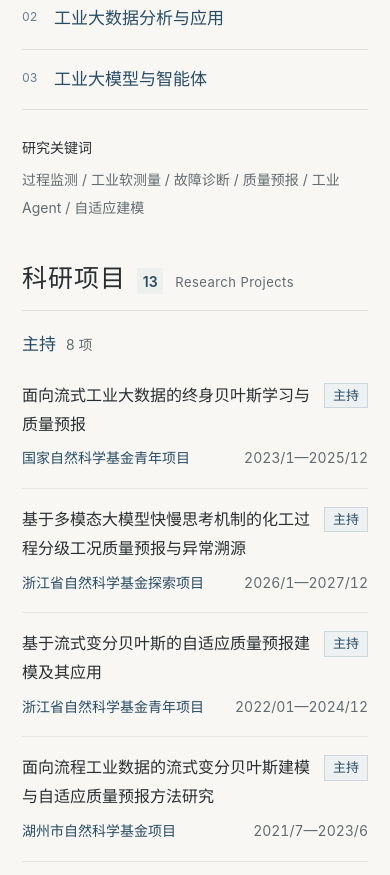
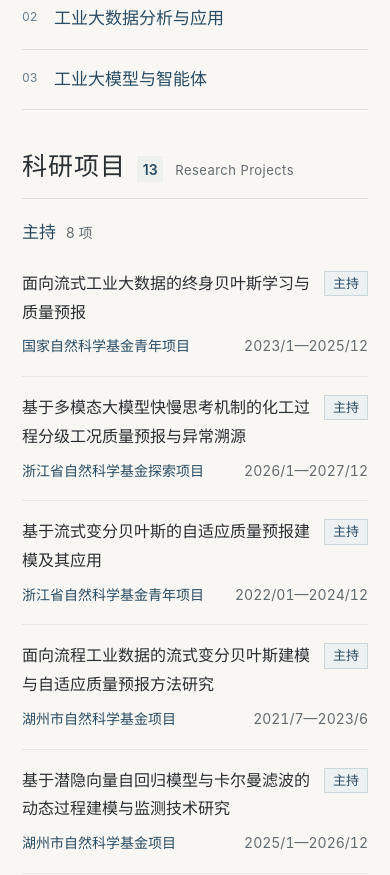
Before and after one commit to ZeallYang/ZeallYang.github.io, an Astro site: page / in a window 390 px wide. Shown: the part 1950-2825 px from the top of the page. Built offline with nearby package versions, Linux system fonts and the light colour scheme; Astro itself is replaced by a stand-in of ours.

Commit message:
Remove research keyword line from homepage

```diff
--- a/src/pages/index.astro
+++ b/src/pages/index.astro
@@ -75,7 +75,6 @@ const biographyPattern = new RegExp(`(${profile.biographyHighlights.map((phrase)
               <li><span class="research-number" aria-hidden="true">0{index + 1}</span><h3>{title}</h3>{topics.length > 0 && <p>{topics.join(' · ')}</p>}</li>
             ))}
           </ul>
-          <p class="keyword-line"><span>研究关键词</span>{profile.keywords.join(' / ')}</p>
         </section>
 
         <section id="projects" aria-labelledby="projects-heading">
--- a/src/styles/global.css
+++ b/src/styles/global.css
@@ -120,8 +120,6 @@ main > section + section { margin-top: 52px; }
 .research-number { color: #667c8c; font-size: 12px; font-variant-numeric: tabular-nums; }
 .research-list h3 { font-size: 18px; font-weight: 700; margin: 7px 0; color: var(--accent); }
 .research-list p { font-size: 14px; color: var(--muted); }
-.keyword-line { font-size: 14px; color: var(--muted); line-height: 2; }
-.keyword-line > span { margin-right: 13px; color: var(--ink); }
 .group-heading { display: flex; align-items: center; gap: 10px; font-size: 17px; font-weight: 700; margin-bottom: 4px; color: var(--accent); }
 .group-heading > span { font-size: 14px; font-weight: 400; color: var(--muted); }
 .project-group + .project-group { margin-top: 27px; }
@@ -280,8 +278,6 @@ main > .contact-section { background: var(--tint); border-top: 2px solid var(--a
   .research-number { padding-top: 3px; }
   .research-list h3 { margin: 0; font-size: 17px; }
   .research-list p { grid-column: 2; margin-top: 5px; }
-  .keyword-line { font-size: 14px; }
-  .keyword-line > span { display: block; margin-bottom: 4px; }
   .project-title { gap: 9px; }
   .project-title h4 { font-size: 16px; }
   .project-meta { gap: 2px 10px; }
```
